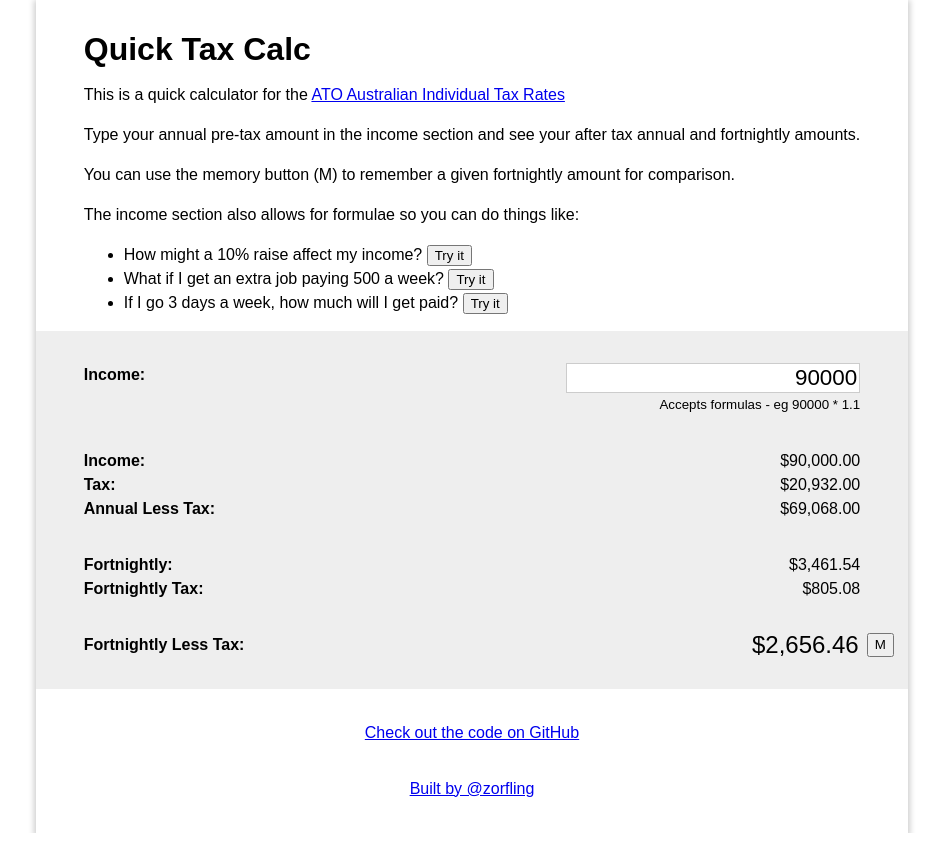
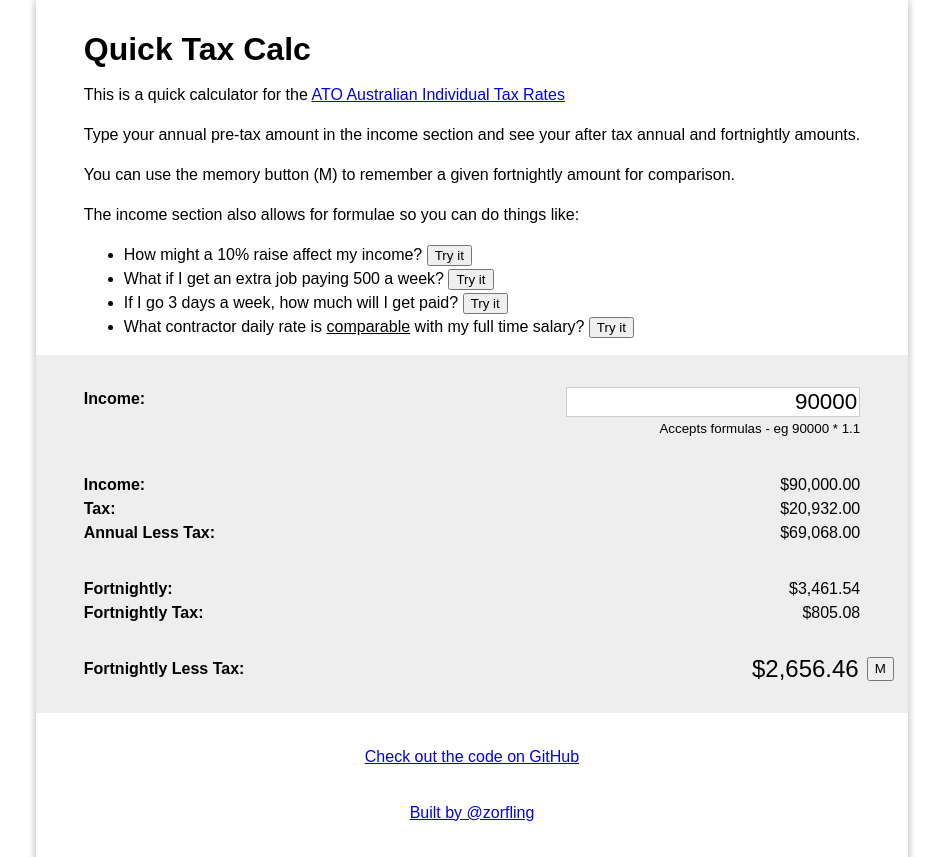
Before and after one commit to zorfling/quick-tax-calc, a React (Create React App) app: page / in a window 1280 px wide. Shown: the whole page, without its empty margins (168-1111 px from the left). Before the commit the page ends 833 px from the top, so only its background shows below. Built offline with nearby package versions, Linux system fonts and the light colour scheme.

Commit message:
Add contractor template

```diff
--- a/src/App.js
+++ b/src/App.js
@@ -145,6 +145,23 @@ class App extends Component {
                 Try it
               </button>
             </li>
+            <li>
+              What contractor daily rate is{' '}
+              <span
+                style={{ textDecoration: 'underline' }}
+                title="4 weeks holiday, 2 weeks sick, 10 public holidays, 9.5% super"
+              >
+                comparable
+              </span>{' '}
+              with my full time salary?{' '}
+              <button
+                onClick={this.handleIncomeTemplate(
+                  `(448 * 5 * (52 - 4 - 2 - 2)) / 1.095`
+                )}
+              >
+                Try it
+              </button>
+            </li>
           </ul>
           <div
             style={{
```
Also changed, not shown: 1 other file (tests, documents, lock files or other folders).
